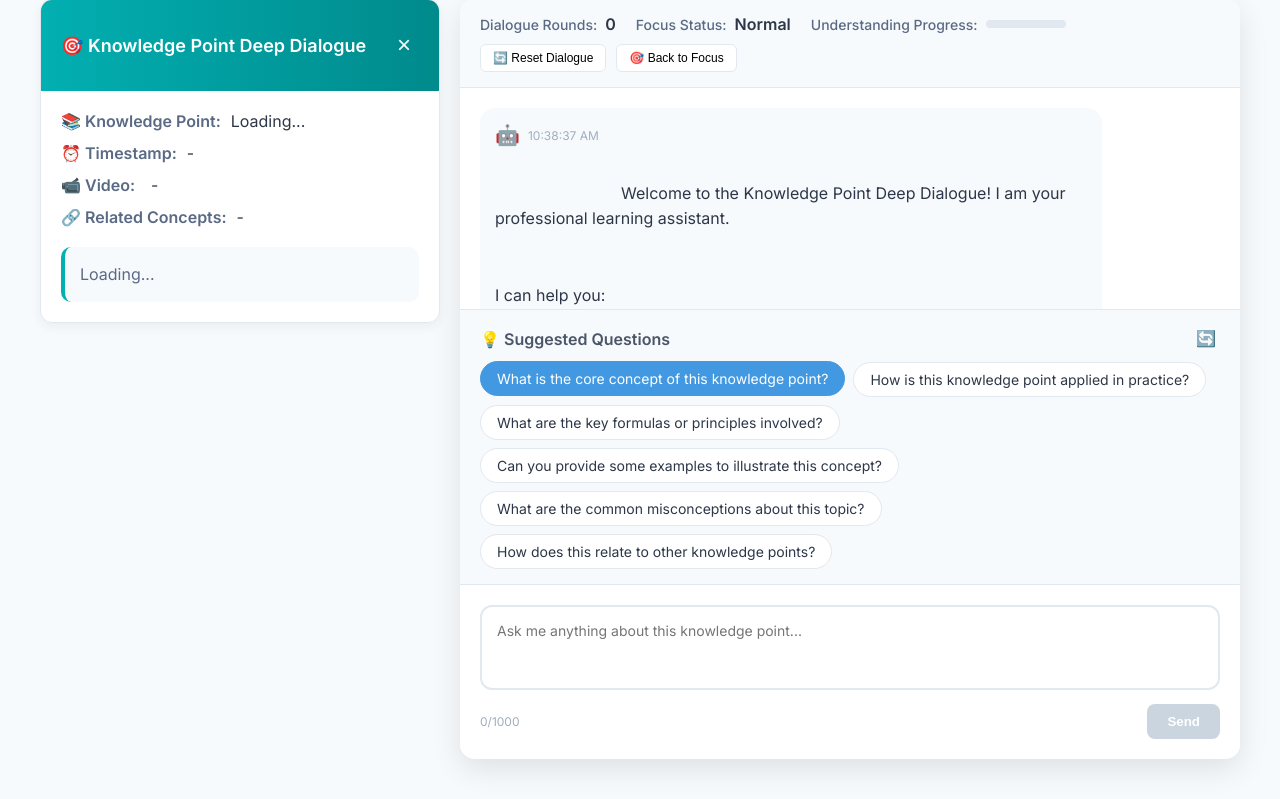
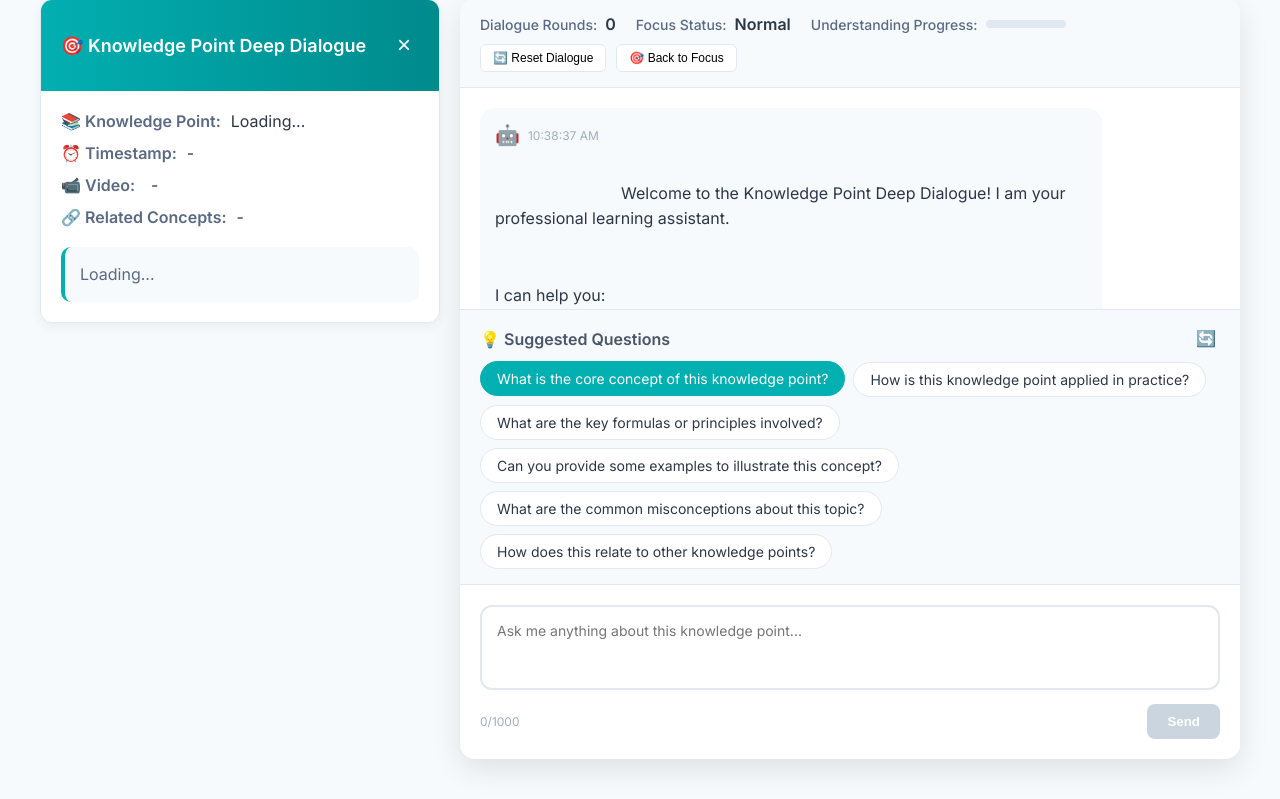
Before and after one commit to Yolaaaaanda000/evenacademy_ai_notes, a Flask app: page /knowledge_point_chat in a window 1280 px wide, with the pointer over the restyled element. Shown: the part 41-840 px from the top of the page. Run offline with Flask 3, Linux system fonts and the light colour scheme.

Commit message:
修复suggested questions hover颜色
- 将suggestion-item:hover背景色从蓝色#4299e1改为绿色主题var(--primary-color)
- 将suggestion-item:hover边框色从蓝色#4299e1改为绿色主题var(--primary-color)
- 将chat-input:focus边框色从蓝色#4299e1改为绿色主题var(--primary-color)
- 统一所有交互元素的颜色主题为绿色

```diff
--- a/static/style_knowledge_point_chat.css
+++ b/static/style_knowledge_point_chat.css
@@ -303,9 +303,9 @@ body {
 }
 
 .suggestion-item:hover {
-    background: #4299e1;
+    background: var(--primary-color);
     color: white;
-    border-color: #4299e1;
+    border-color: var(--primary-color);
     transform: translateY(-1px);
 }
 
@@ -337,7 +337,7 @@ body {
 
 #chat-input:focus {
     outline: none;
-    border-color: #4299e1;
+    border-color: var(--primary-color);
 }
 
 .input-actions {
```
